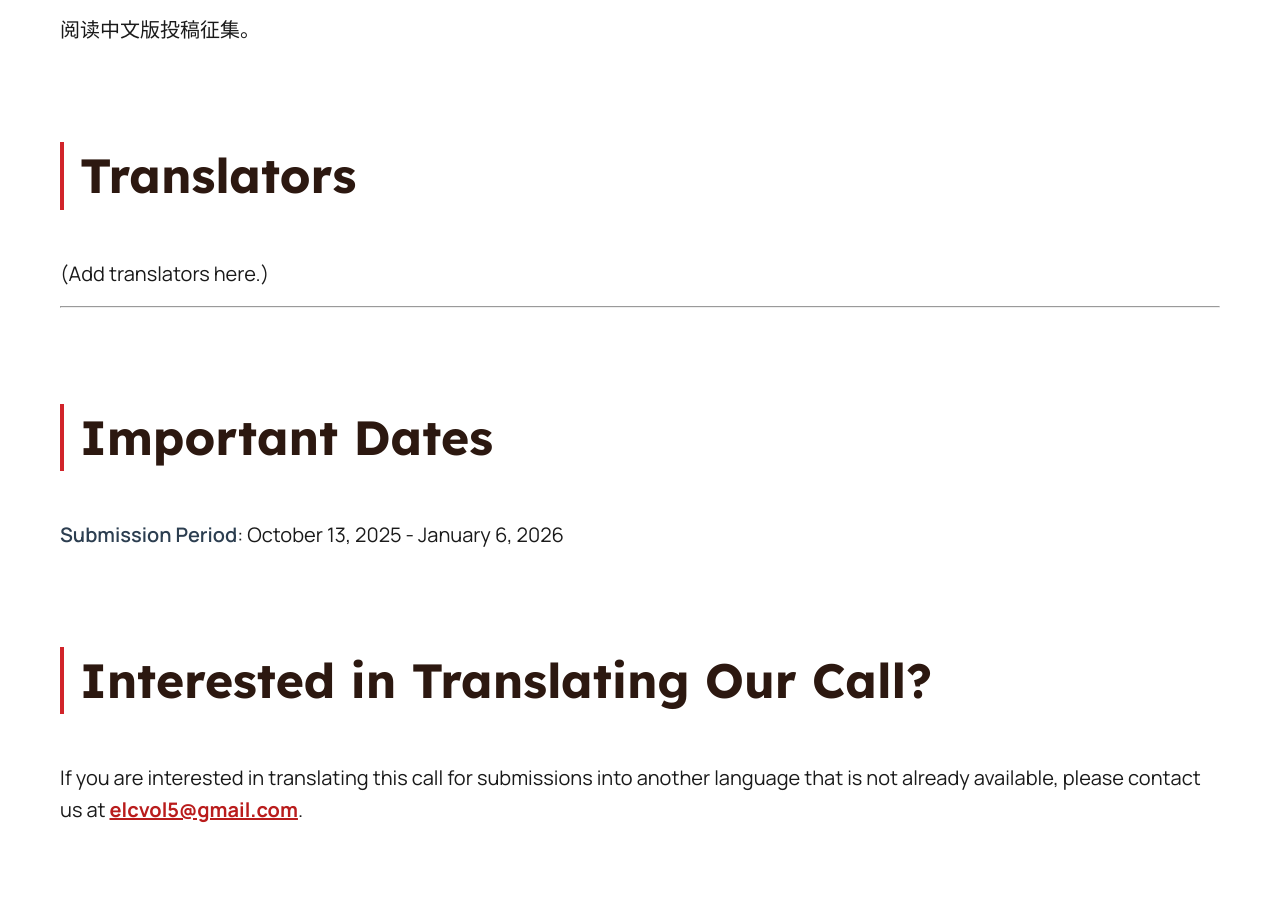
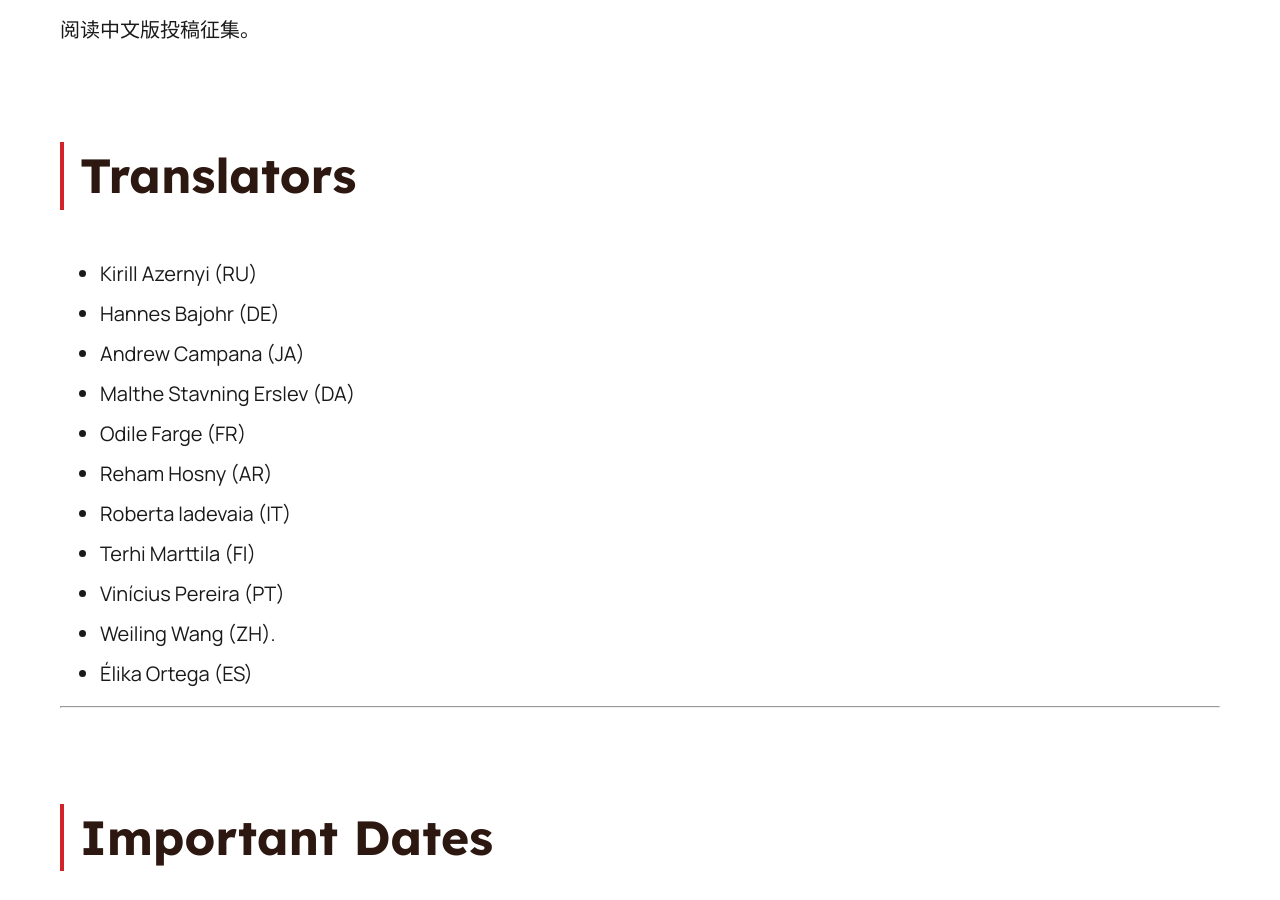
Before and after one commit to eliterature/elc5-info, a Jekyll site: the page built from docs/index.md, in a window 1280 px wide and 900 px high, scrolled down 3540 px. Built offline with Jekyll 4.4.1, drawn with Linux system fonts in a browser that asks for light colours.

Commit message:
Added translators

```diff
--- a/docs/index.md
+++ b/docs/index.md
@@ -65,7 +65,17 @@ Leia a chamada para submissões em português europeu.
 
 ## Translators
 
-(Add translators here.)
+- Kirill Azernyi (RU)
+- Hannes Bajohr (DE)
+- Andrew Campana (JA)
+- Malthe Stavning Erslev (DA)
+- Odile Farge (FR)
+- Reham Hosny (AR)
+- Roberta Iadevaia (IT)
+- Terhi Marttila (FI)
+- Vinícius Pereira (PT)
+- Weiling Wang (ZH).
+- Élika Ortega (ES)
 
 ---
 
```
Also changed, not shown: 14 other files.
